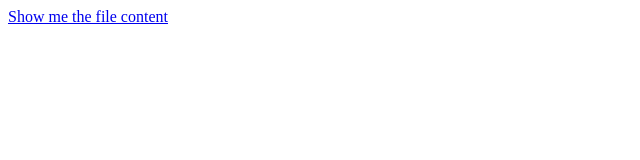
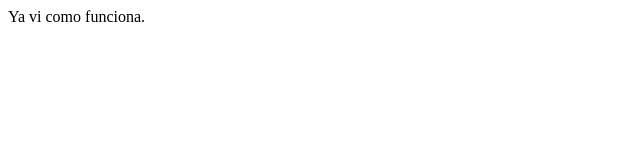
Before and after one commit to capuche777/ajax_academy, a website: page index.html in a window 1280 px wide. Shown: the whole page, without its empty margins (0-640 px from the left). Drawn offline with nearby package versions, Linux system fonts and the light colour scheme.

Commit message:
Monitoreando cambios
Se ha establecido un set interval para monitorear cambios cada segundo

```diff
--- a/file.txt
+++ b/file.txt
@@ -1 +1 @@
-This is a file changed.... once again.
+Ya vi como funciona.
--- a/index.html
+++ b/index.html
@@ -7,7 +7,6 @@
     <title>AJAX jQuery</title>
 </head>
 <body>
-    <a href="#" id="load">Show me the file content</a>
     <div id="content"></div>
 
     <script src="https://ajax.googleapis.com/ajax/libs/jquery/3.3.1/jquery.min.js"></script>
--- a/script.js
+++ b/script.js
@@ -1,5 +1,6 @@
-$('#load').on('click', function() {
-    var content = $('#content');
+var content = $('#content');
+
+setInterval(function(){
     $.ajax({
         url: 'file.txt',
         cache: false,
@@ -10,4 +11,4 @@ $('#load').on('click', function() {
             console.log('Something went wrong');
         }
     });
-});
+}, 1000);
```
